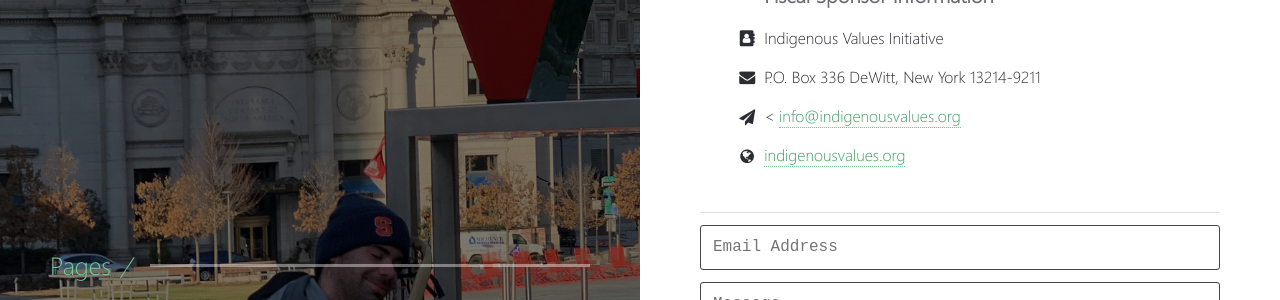
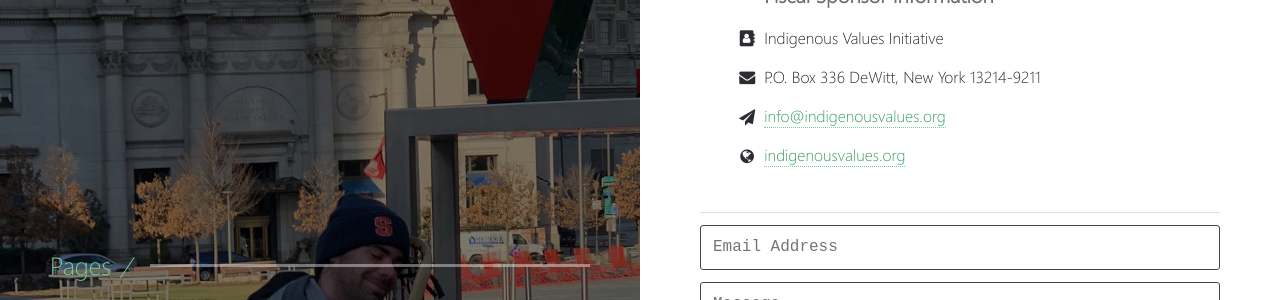
Before and after one commit to adamdjbrett/spirittwinslacrosse.com, a Jekyll site: the page built from _pages/contact.html, in a window 1280 px wide. Shown: the part 425-725 px from the top of the page. Built offline with Jekyll 4.4.1, drawn with Linux system fonts in a browser that asks for light colours.

Commit message:
Update contact.html
stray character removed

```diff
--- a/_pages/contact.html
+++ b/_pages/contact.html
@@ -16,7 +16,7 @@ permalink: /contact/
   <ul class="fa-ul">
     <li><i class="fa-li fa fa-address-book" aria-hidden="true"></i>Indigenous Values Initiative</li>
     <li><i class="fa-li fa fa-envelope" aria-hidden="true"></i> P.O. Box 336 DeWitt, New York 13214-9211</li>
-    <li><<i class="fa-li fa fa-paper-plane" aria-hidden="true"></i> <a href="mailto:info@indigenousvalues.org?subject=Spirit+Twins+Lacrosse">info@indigenousvalues.org</a></li>
+    <li><i class="fa-li fa fa-paper-plane" aria-hidden="true"></i> <a href="mailto:info@indigenousvalues.org?subject=Spirit+Twins+Lacrosse">info@indigenousvalues.org</a></li>
     <li><i class="fa-li fa fa-globe" aria-hidden="true"></i><a href="https://indigenousvalues.org" target="_blank" rel="noopener">indigenousvalues.org</a></li>
   </ul>
 <br />
```
